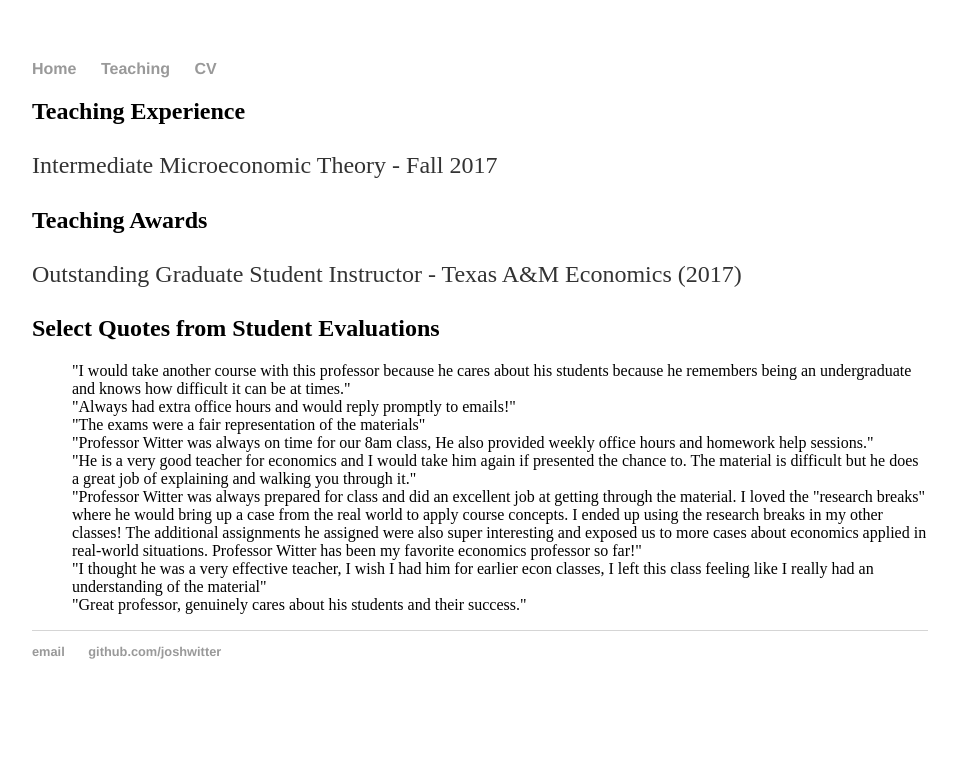
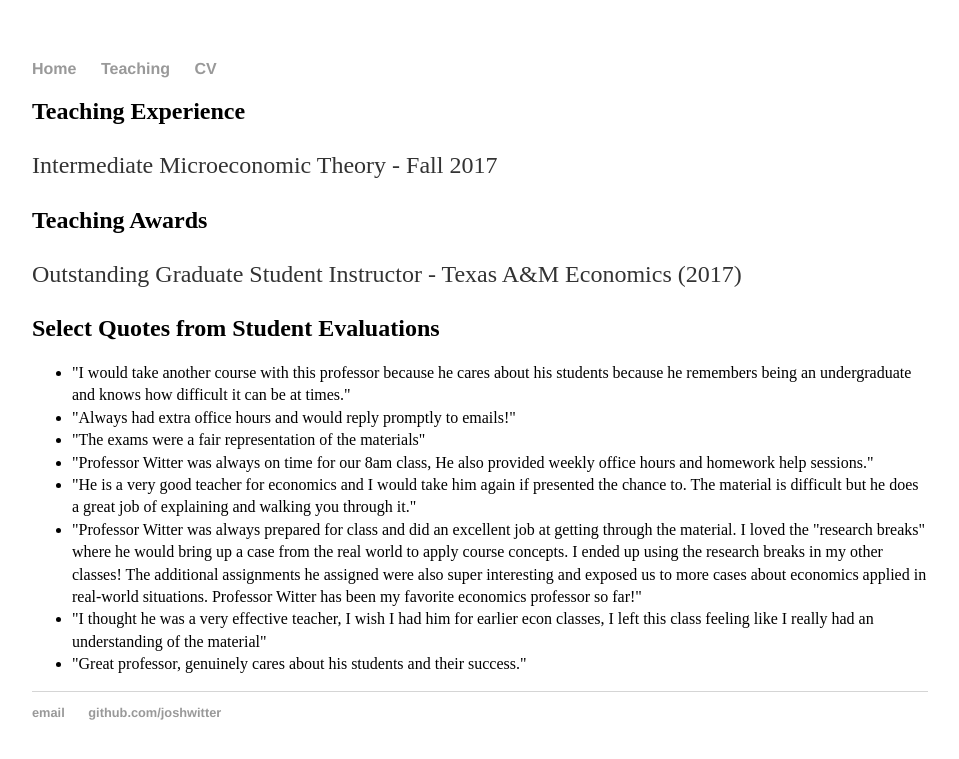
Before and after one commit to joshwitter/joshwitter.github.io, a Jekyll site: the page built from teaching/index.html, in a window 1280 px wide. Shown: the top 759 px of the page, without its empty margins (160-1119 px from the left). Built offline with Jekyll 4.4.1, drawn with Linux system fonts in a browser that asks for light colours.

Commit message:
Update index.html

```diff
--- a/teaching/index.html
+++ b/teaching/index.html
@@ -10,7 +10,7 @@ title: Teaching
 	  <p> Outstanding Graduate Student Instructor - Texas A&M Economics (2017) </p>
 
 <h2> Select Quotes from Student Evaluations </h3>
-  <ul style="list-style: none;">
+ <ul style="line-height:1.4;">
     <li> "I would take another course with this professor because he cares about his students because he remembers
   being an undergraduate and knows how difficult it can be at times." </li>
 
```
